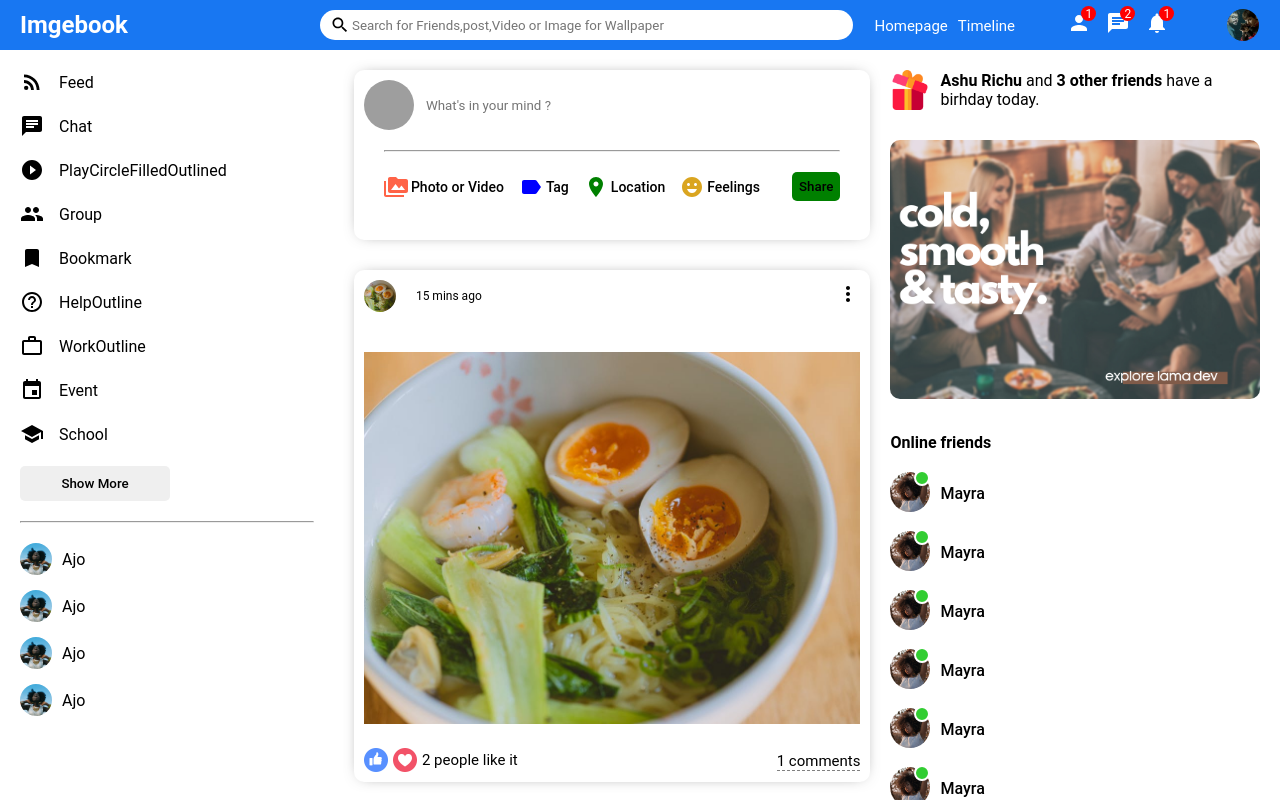
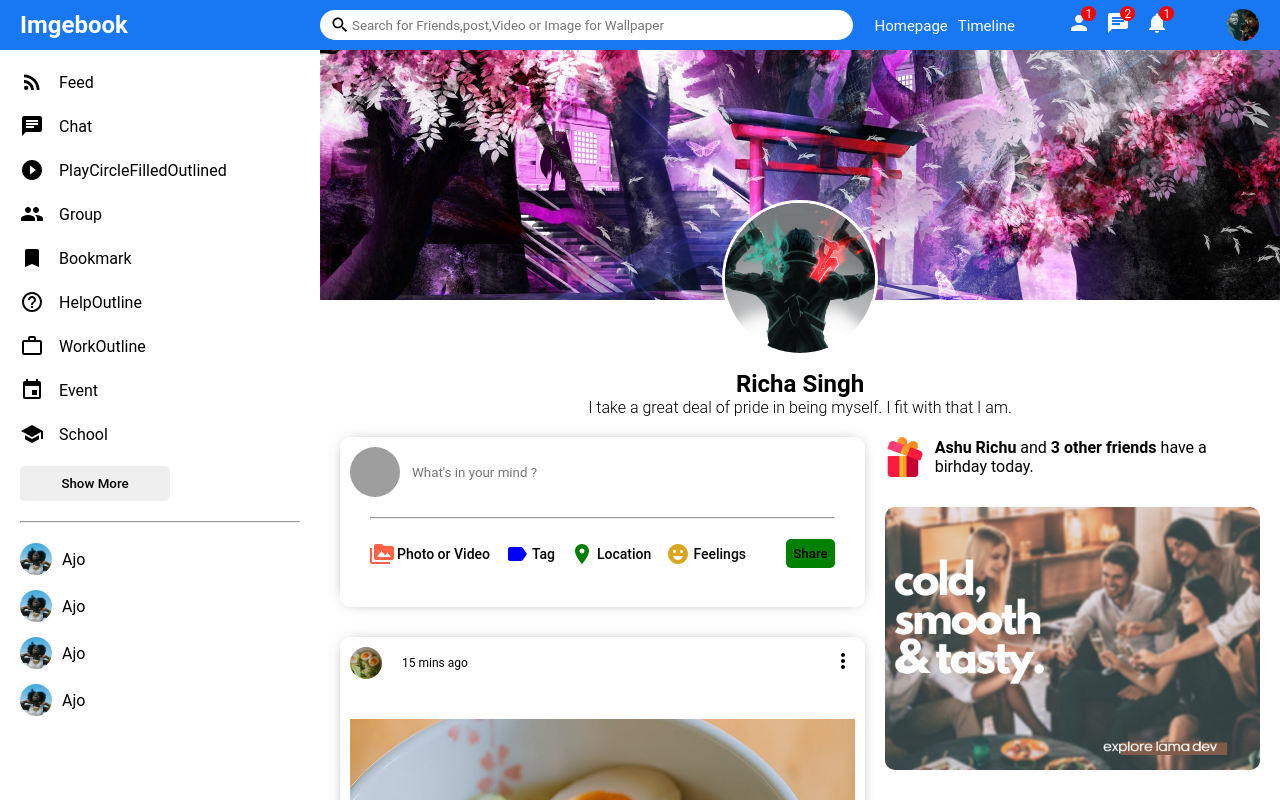
Before and after one commit to Richa-12y/ImageBookpage, a React (Create React App) app: page / in a window 1280 px wide. Shown: the top 800 px of the page. Built offline with nearby package versions, Linux system fonts and the light colour scheme; grey boxes are pictures that could not be loaded.

Commit message:
Working on profile page

```diff
--- a/src/App.js
+++ b/src/App.js
@@ -1,9 +1,10 @@
 import React from "react";
 import Home from "./pages/home/Home";
+import Profile from "./pages/home/profile/Profile";
 function App() {
   return (
     <div>
-      <Home />
+      <Profile />
     </div>
   );
 }
--- a/src/components/post/Post.js
+++ b/src/components/post/Post.js
@@ -1,7 +1,7 @@
 import React from "react";
 import "./post.css";
 import { MoreVert } from "@material-ui/icons";
-import { Users } from "../../dummyData";
+// import { Users } from "../../dummyData";
 import { useState } from "react";
 
 export default function Post({ post }) {
--- a/src/components/rightbar/Rightbar.js
+++ b/src/components/rightbar/Rightbar.js
@@ -1,7 +1,7 @@
 import React from "react";
 import "./rightbar.css";
 
-export default function Rightbar() {
+export default function Rightbar({ profile }) {
   return (
     <div className="rightbar">
       <div className="rightbarWrapper">
--- /dev/null
+++ b/src/pages/home/profile/Profile.js
@@ -0,0 +1,44 @@
+import React from "react";
+import "./profile.css";
+import Feed from "../../../components/feed/Feed";
+import Rightbar from "../../../components/rightbar/Rightbar";
+import Sidebar from "../../../components/sidebar/Sidebar";
+import Topbar from "../../../components/topbar/Topbar";
+
+export default function Profile() {
+  return (
+    <>
+      <Topbar />
+      <div className="profile">
+        <Sidebar />
+        <div className="profileRight">
+          <div className="profileRightTop">
+            <div className="profileCover">
+              <img
+                className="profileCoverImg"
+                src="assets/post/anime-1645963048522-9194.jpg"
+                alt=""
+              />
+              <img
+                className="profileUserImg"
+                src="assets/post/599379.jpg"
+                alt=""
+              />
+            </div>
+            <div className="profileInfo">
+              <h4 className="profileInfoName">Richa Singh</h4>
+              <span className="profileInfoDesc">
+                I take a great deal of pride in being myself. I fit with that I
+                am.
+              </span>
+            </div>
+          </div>
+          <div className="profileRightBottom">
+            <Feed />
+            <Rightbar profile />
+          </div>
+        </div>
+      </div>
+    </>
+  );
+}
--- /dev/null
+++ b/src/pages/home/profile/profile.css
@@ -0,0 +1,42 @@
+.profile{
+    display: flex;
+}
+.profileRight{
+    flex: 9;
+}
+.profileCover{
+    height: 320px;
+    position: relative;
+}
+.profileCoverImg{
+    width: 100%;
+    height: 250px;
+    object-fit: cover;
+}
+.profileUserImg{
+    width: 150px;
+    height: 150px;
+    border-radius: 50%;
+    object-fit: cover;
+    position: absolute;
+    left: 0;
+    right: 0;
+    margin: auto;
+    top: 150px;
+    border: 3px solid white;
+}
+.profileInfo{
+    display: flex;
+    flex-direction: column;
+    align-items: center;
+    justify-content: center;
+}
+.profileInfoName{
+    font-size: 24px;
+}
+.profileInfoDesc{
+    font-weight: 300;
+}
+.profileRightBottom{
+    display: flex;
+}
```
Also changed, not shown: src/pages/home/Home.js (+7 -8 lines), public/assets/post/anime-1645963048522-9194.jpg (renamed from public/assets/koreana_files/anime-1645963048522-9194.jpg), 1 other file (tests, documents, lock files or other folders).
